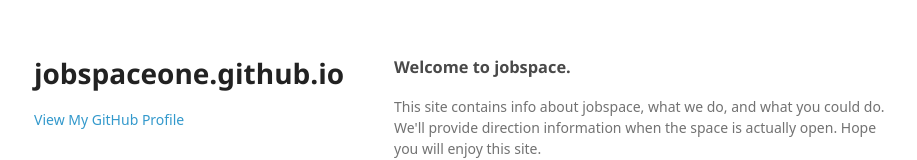
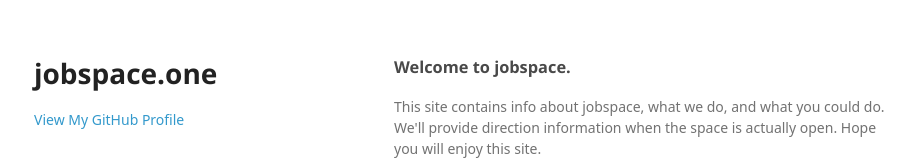
Before and after one commit to jobspaceone/jobspaceone.github.io, a plain HTML site: page index.html in a window 1280 px wide. Shown: the top 160 px of the page, without its empty margins (176-1093 px from the left). Drawn offline with Linux system fonts and the light colour scheme; a web font is replaced by a local one.

Commit message:
Update canonical name in index.html.

```diff
--- a/index.html
+++ b/index.html
@@ -3,7 +3,7 @@
   <head>
     <meta charset="utf-8">
     <meta http-equiv="X-UA-Compatible" content="chrome=1">
-    <title>jobspaceone.github.io by jobspaceone</title>
+    <title>Virtual presense of jobspace.one</title>
 
     <link rel="stylesheet" href="stylesheets/styles.css">
     <link rel="stylesheet" href="stylesheets/github-light.css">
@@ -15,7 +15,7 @@
   <body>
     <div class="wrapper">
       <header>
-        <h1>jobspaceone.github.io</h1>
+        <h1>jobspace.one</h1>
         <p></p>
 
 
```
